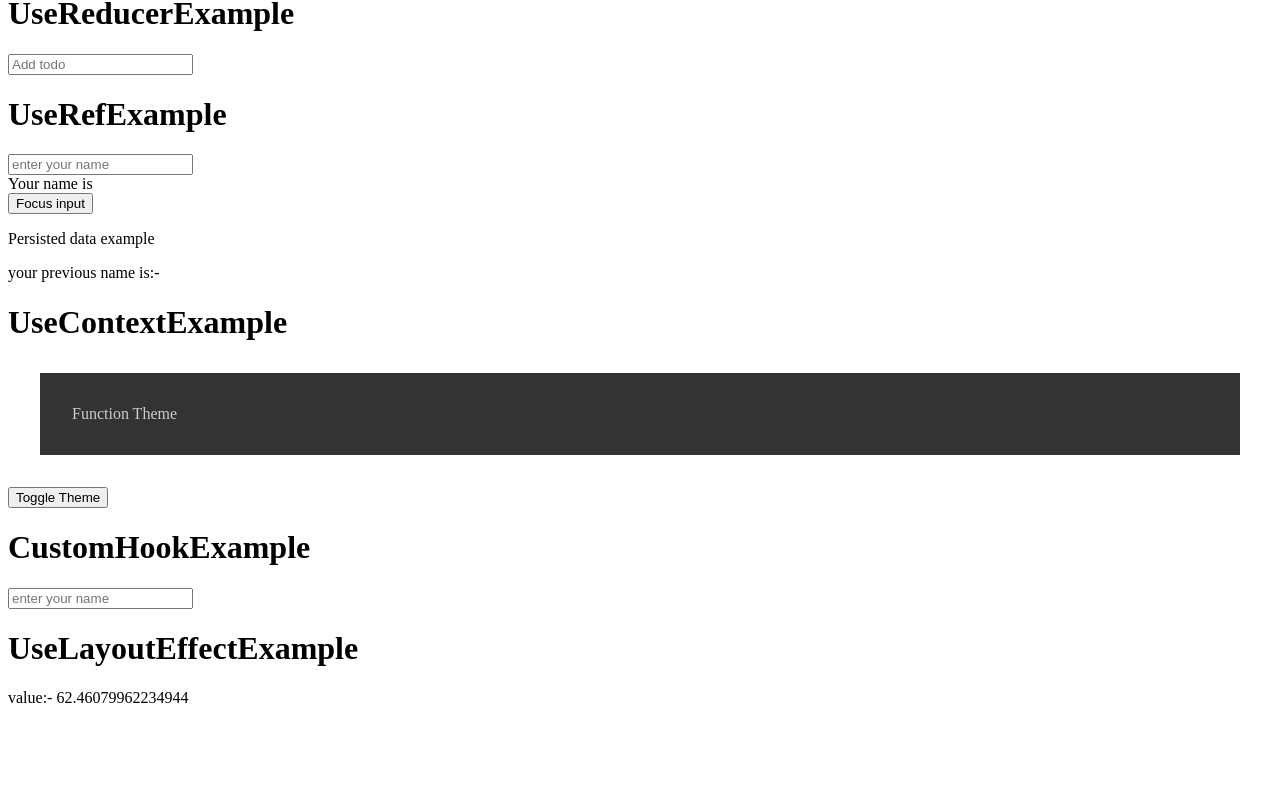
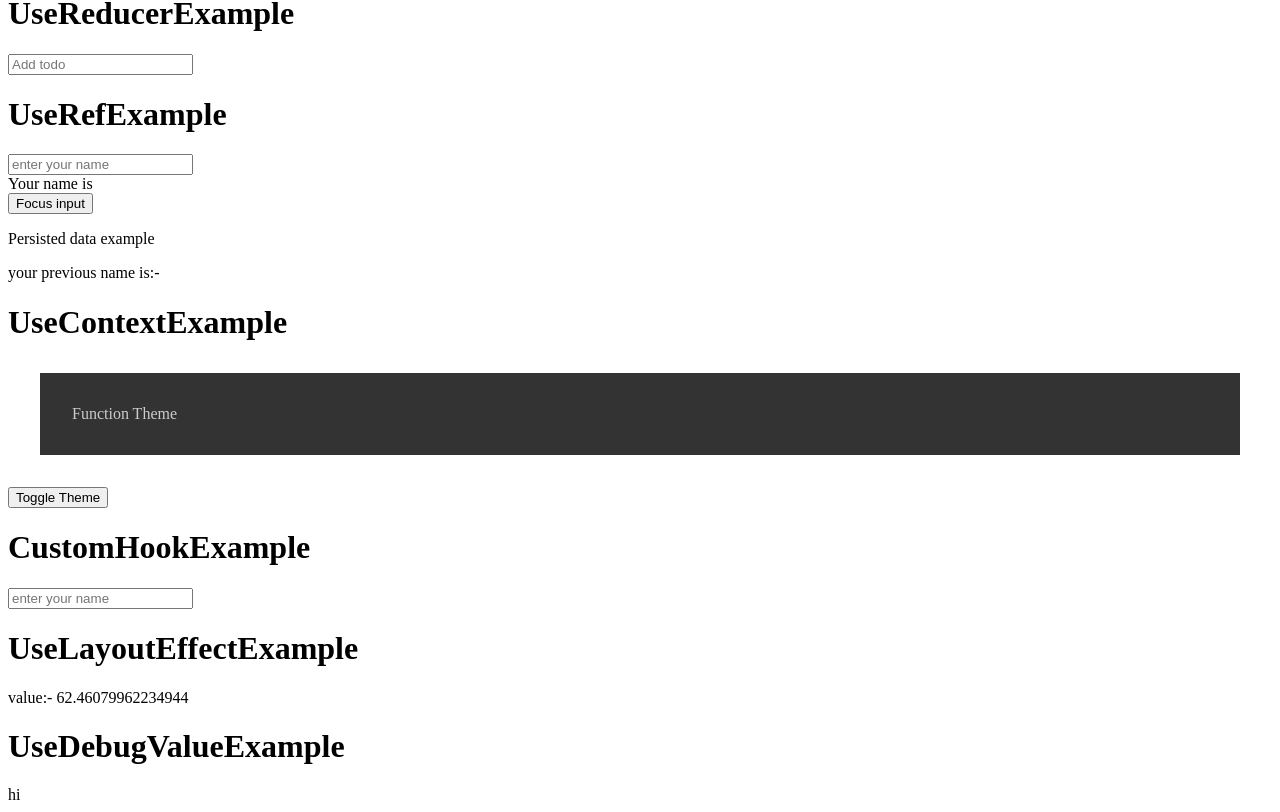
Before and after one commit to vinodkuumar/react-hooks, a React (Create React App) app: page / in a window 1280 px wide. Shown: the part 512-1324 px from the top of the page. Before the commit the page ends 1227 px from the top, so only its background shows below. Built offline with nearby package versions, Linux system fonts and the light colour scheme.

Commit message:
useDebugvalue is implemented

```diff
--- a/src/App.js
+++ b/src/App.js
@@ -8,6 +8,7 @@ import UseRefExample from './UseRefExample';
 import UseContextExample from './UseContextExample';
 import CustomHookExample from './CustomHookExample';
 import UseLayoutEffectExample from './UseLayoutEffectExample';
+import UseDebugValueExample from './UseDebugValueExample';
 
 function App({ initialCount }) {
   const [count, setCount] = useState(initialCount)
@@ -100,6 +101,9 @@ function App({ initialCount }) {
       <div>
         <UseLayoutEffectExample />
       </div>
+      <div>
+        <UseDebugValueExample />
+      </div>
     </>
   );
 }
--- /dev/null
+++ b/src/UseDebugValueExample.js
@@ -0,0 +1,28 @@
+import React,{useState, useDebugValue, useEffect} from 'react';
+
+const useDelayedMessage = (msg, delay) => {
+    const [message, setMessage] = useState("");
+    useEffect(() => {
+      setTimeout(() => {
+        setMessage(msg);
+      }, delay);
+    });
+    useDebugValue(message ? "Message Set" : "Message not set");
+    return message;
+  };
+
+const UseDebugValueExample = () => {
+    const delayedMessage = useDelayedMessage("hi",2000)
+    return(
+        <>
+        <div>
+            <h1>UseDebugValueExample</h1>
+        </div>
+        <div>
+            {delayedMessage}
+        </div>
+        </>
+    )
+}
+
+export default UseDebugValueExample;
```
